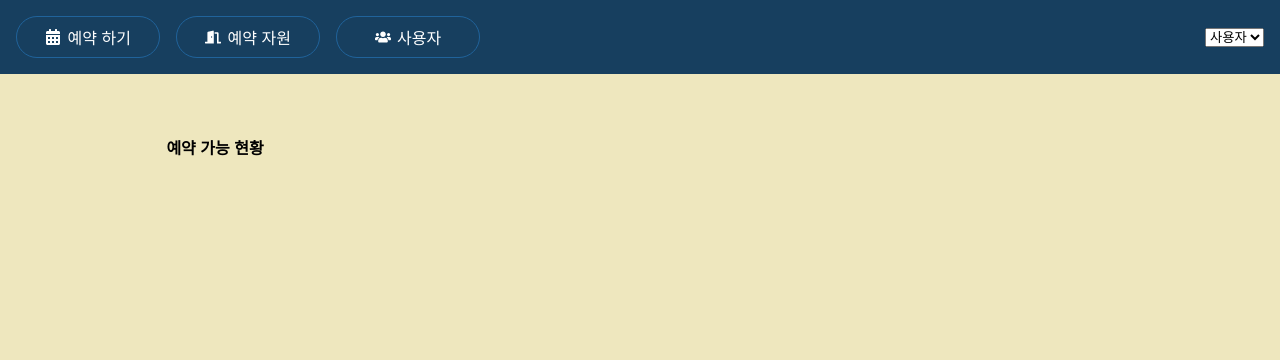
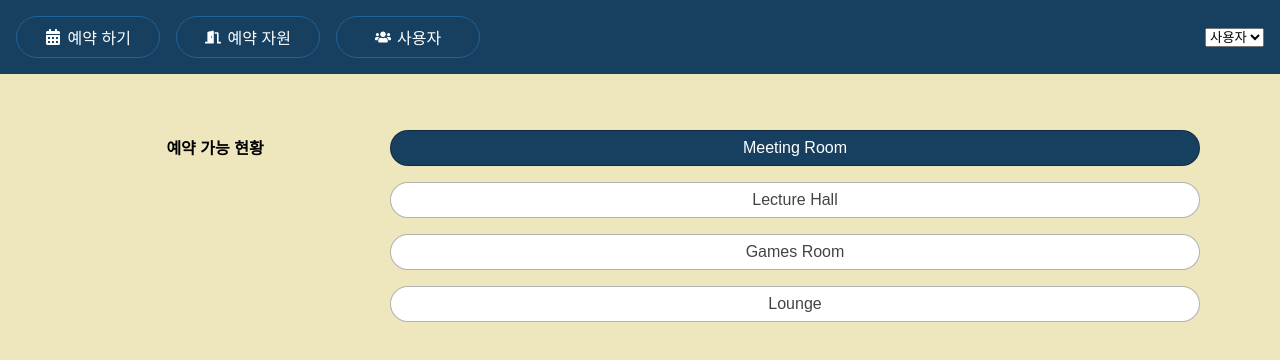
Before and after one commit to jia0628/React_Demo, a React (Vite) app: page /bookables in a window 1280 px wide. Shown: the top 360 px of the page. Built offline with nearby package versions, Linux system fonts and the light colour scheme.

Commit message:
#3 그룹별 예약 자원 목록 UI 항목 클릭해도 selected 스타일이 바뀌지 않는다. bookableIndex 값이 바뀌었으니 UI 를 다시 렌더링하지 않았기 때문.

```diff
--- /dev/null
+++ b/src/component/Bookables/BookList.jsx
@@ -0,0 +1,25 @@
+import { bookables } from "../../static.json"
+
+function BookList() {
+    const group = "Rooms"
+    let bookableIndex = 0
+    const bookableGroup = bookables.filter(b => (b.group === group))
+
+    function changeBookable(selectIndex) {
+        bookableIndex = selectIndex
+    }
+
+    return(
+        <ul className="items-list-nav">
+            {bookableGroup.map((b, i) => (
+                <li key={b.id} className={i === bookableIndex? "selected":null}>
+                    <button className="btn" onClick={() => {changeBookable(i)}}>
+                        {b.title}
+                    </button>
+                </li>
+            ))}
+        </ul>
+    )
+}
+
+export default BookList;
--- a/src/component/Bookables/BookablePage.jsx
+++ b/src/component/Bookables/BookablePage.jsx
@@ -1,7 +1,10 @@
+import BookList from "./BookList.jsx";
+
 function BookablePage() {
     return(
         <main className="bookables-page">
             <h4>예약 가능 현황</h4>
+            <BookList/>
         </main>
     )
 }
```
